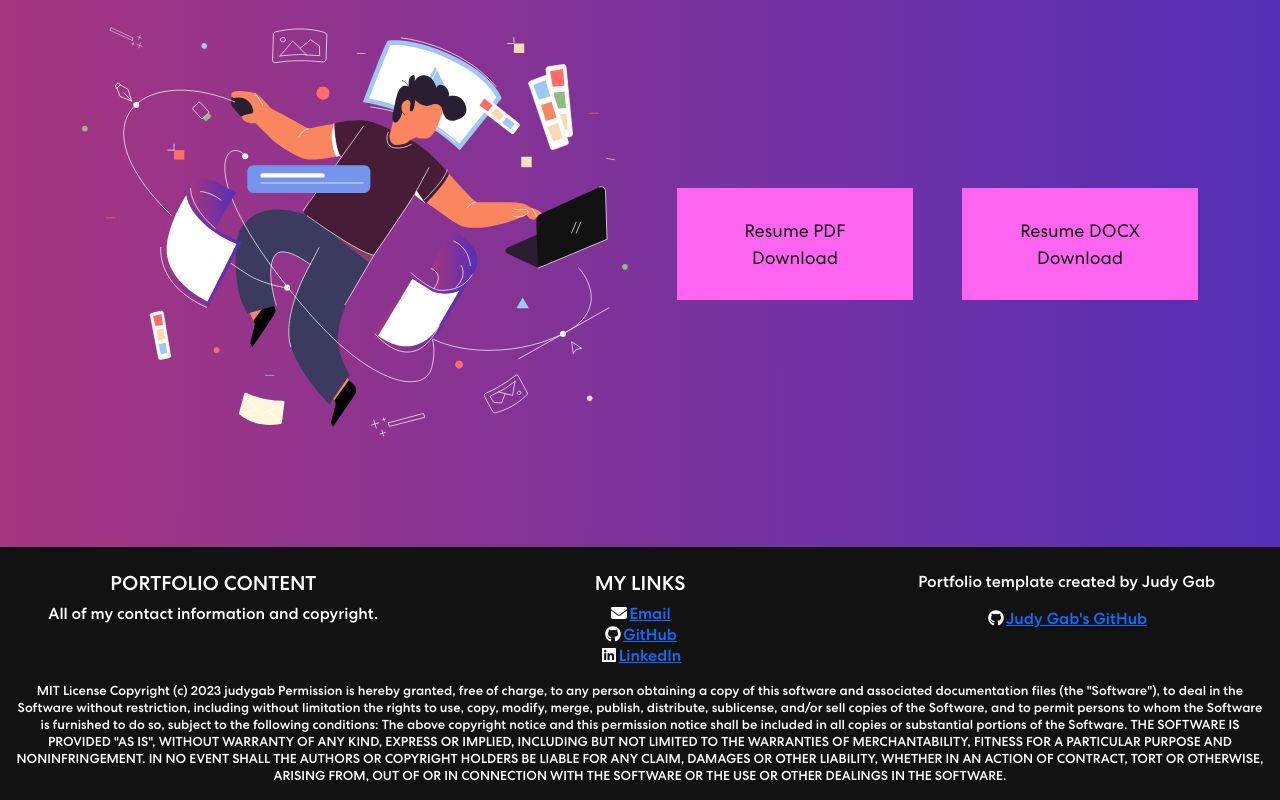
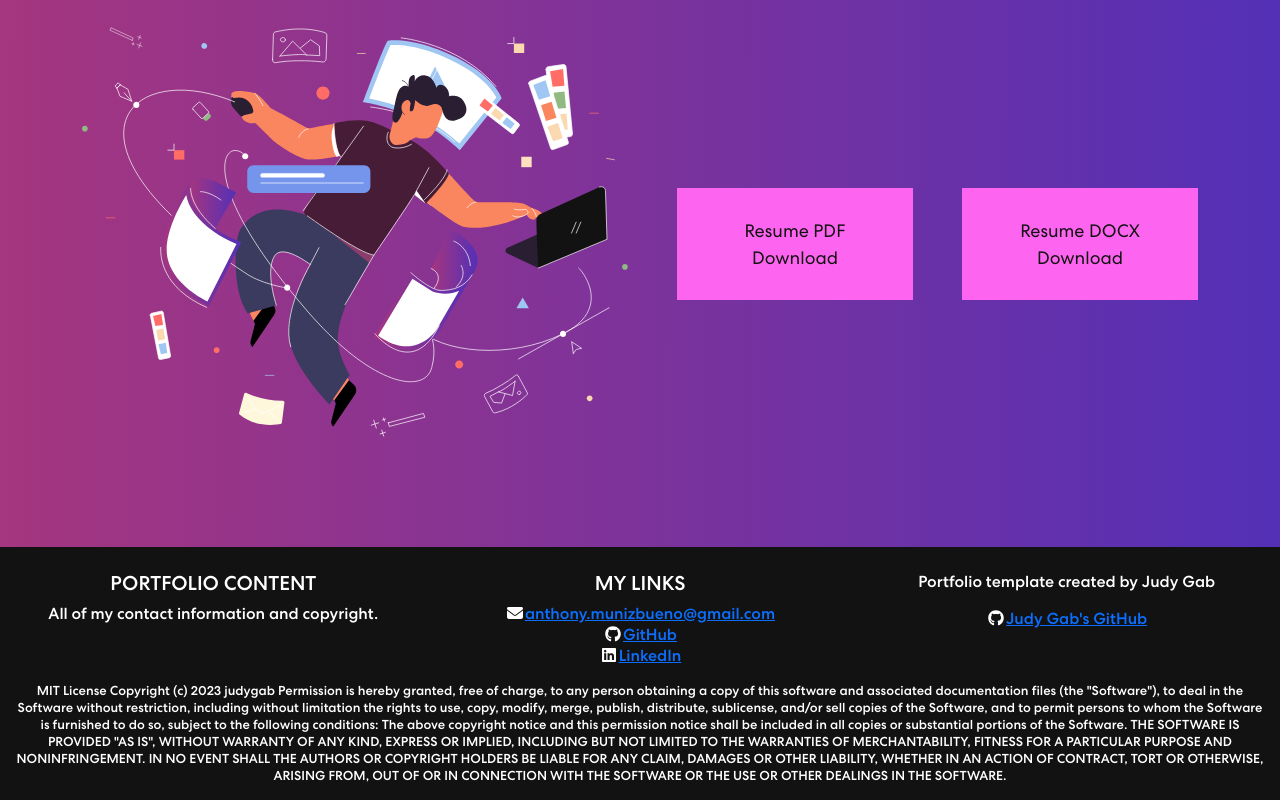
Before and after one commit to App317/portfolio, a React (Create React App) app: page / in a window 1280 px wide. Shown: the part 2494-3294 px from the top of the page. Built offline with nearby package versions, Linux system fonts and the light colour scheme.

Commit message:
email link name change

```diff
--- a/src/components/Footer.js
+++ b/src/components/Footer.js
@@ -20,7 +20,9 @@ const Footer = () => (
           <ul className="list-unstyled">
             <li>
               <FontAwesomeIcon icon={faEnvelope} fixedWidth />
-              <a href="mailto:anthony.munizbueno@gmail.com">Email</a>
+              <a href="mailto:anthony.munizbueno@gmail.com">
+                anthony.munizbueno@gmail.com
+              </a>
             </li>
             <li>
               <FontAwesomeIcon icon={faGithub} fixedWidth />
```
